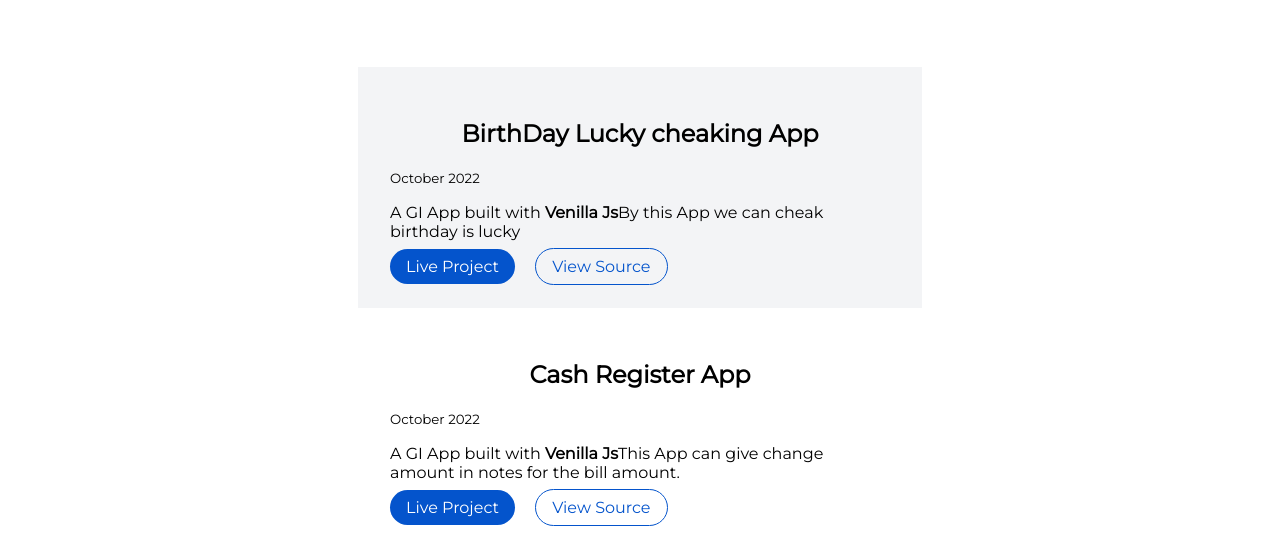
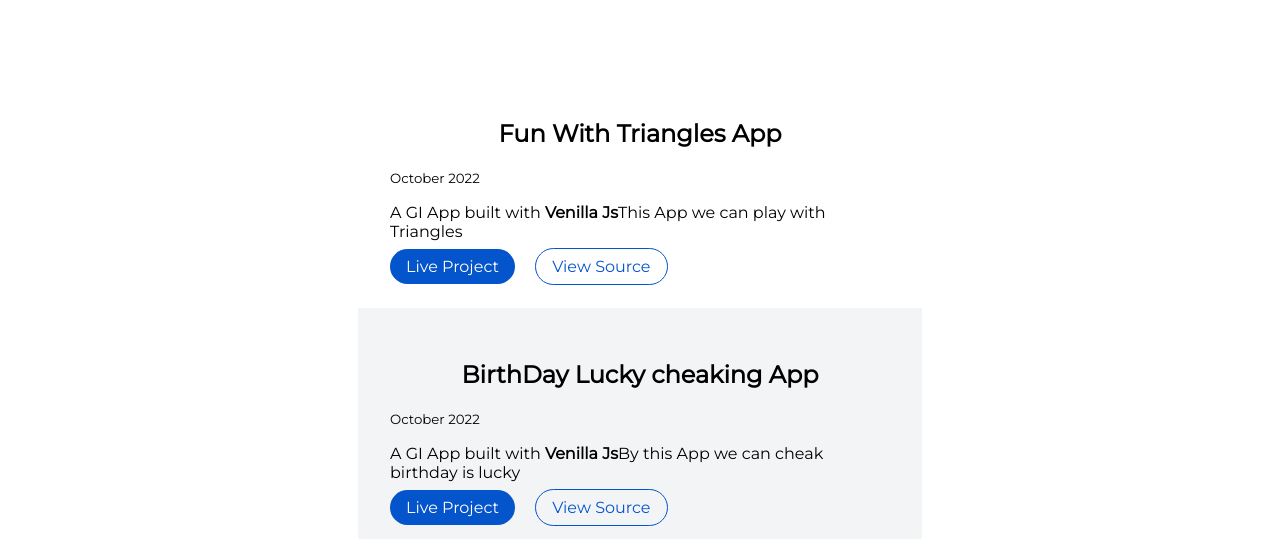
Before and after one commit to seshubabukaranam/seshubabukaranam-protfolio., a plain HTML site: page projects.html in a window 1280 px wide. Shown: the part 261-800 px from the top of the page. Drawn offline with Linux system fonts and the light colour scheme.

Commit message:
Feat - New Project added

```diff
--- a/projects.html
+++ b/projects.html
@@ -27,6 +27,15 @@
             <h1 class="developer-heading">See My <span class="heading-inverted">Projects</span></h1>
     </header>
     <ul class="list-non-bullet">
+        <li>
+            <section class="showcase-list container container-center section">
+                <h1>Fun With Triangles App</h1>
+                <small>October 2022</small>
+                <p>A GI App built with <strong>Venilla Js</strong>This App we can play with Triangles </p>
+                <a class="link link-primary" href ="https://fun-with-triangles-apps.netlify.app/">Live Project</a>
+                <a class="link link-secondary" href="https://github.com/seshubabukaranam/Is-triangle-.git">View Source</a>
+            </section>
+        </li>
 
         <li>
             <section class="showcase-list container container-center section ow">
```
Also changed, not shown: styles.css (+3 -9 lines).
